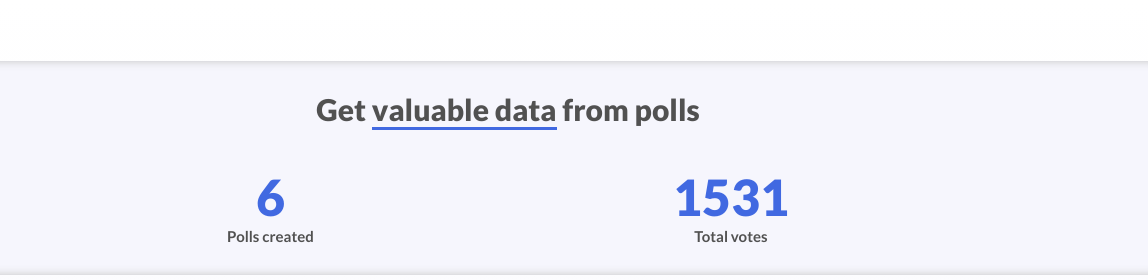
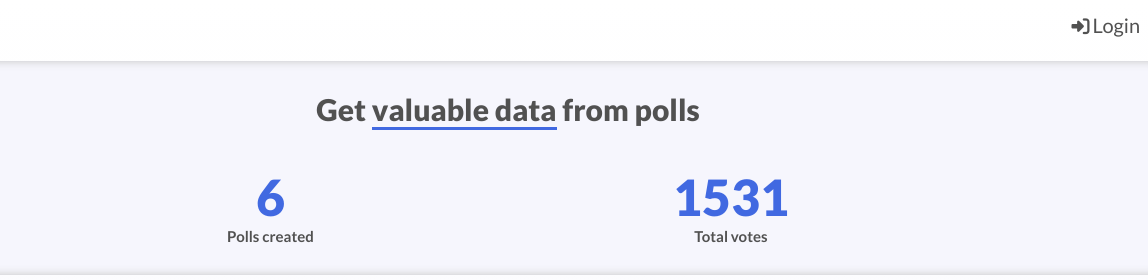
Before and after one commit to whosgriffith/opinar-frontend, a website: page index.html in a window 1280 px wide. Shown: the top 280 px of the page, 132-1280 px from the left. Drawn offline with Linux system fonts and the light colour scheme.

Commit message:
Added login/signup button in the header

```diff
--- a/index.html
+++ b/index.html
@@ -7,6 +7,7 @@
 
     <link rel="stylesheet" href="css/style.css">
 
+    <script src="https://kit.fontawesome.com/3b35582b5c.js" crossorigin="anonymous"></script>
     <link rel="preconnect" href="https://fonts.gstatic.com">
     <link href="https://fonts.googleapis.com/css2?family=Barlow:wght@600;900&family=Lato:wght@400;700;900&display=swap" rel="stylesheet">
 
@@ -18,6 +19,7 @@
     <header class="header">
         <div class="header__logo-box">
             <span class="header__logo-box--text"><a href="index.html">Opin<span class="header__logo-box--bar"> | </span>ar</a></span>
+            <span class="header__user"><i class="header__user-icon fas fa-sign-in-alt"></i><a href="index.html">Login</a></span>
         </div>
     </header>
 
--- a/sass/base/_typography.scss
+++ b/sass/base/_typography.scss
@@ -12,6 +12,13 @@ body {
     font-family: 'Barlow', sans-serif;
     color: $color-primary;
     font-size: $big-font;
+    text-align: justify;
+
+    &__user {
+        font-family: 'Lato', sans-serif;
+        color: $color-light-black;
+        font-size: 2rem;
+    }
 }
 .header-primary {
     font-size: $big-font;
--- a/sass/layout/_header.scss
+++ b/sass/layout/_header.scss
@@ -10,6 +10,7 @@
 
     &__logo-box {
         margin-left: 0.7rem;
+
         &--text {
             font-weight: 900;
             text-transform: uppercase;
@@ -19,4 +20,13 @@
             font-weight: 600;
         }
     }
+
+    &__user {
+        float: right;
+        margin: 8px 8px 0 0;
+        &-icon {
+            font-size: 1.8rem;
+            margin-right: 3px;
+        }
+    }
 }
```
Also changed, not shown: css/style.comp.css, css/style.concat.css, css/style.css, css/style.prefix.css.
